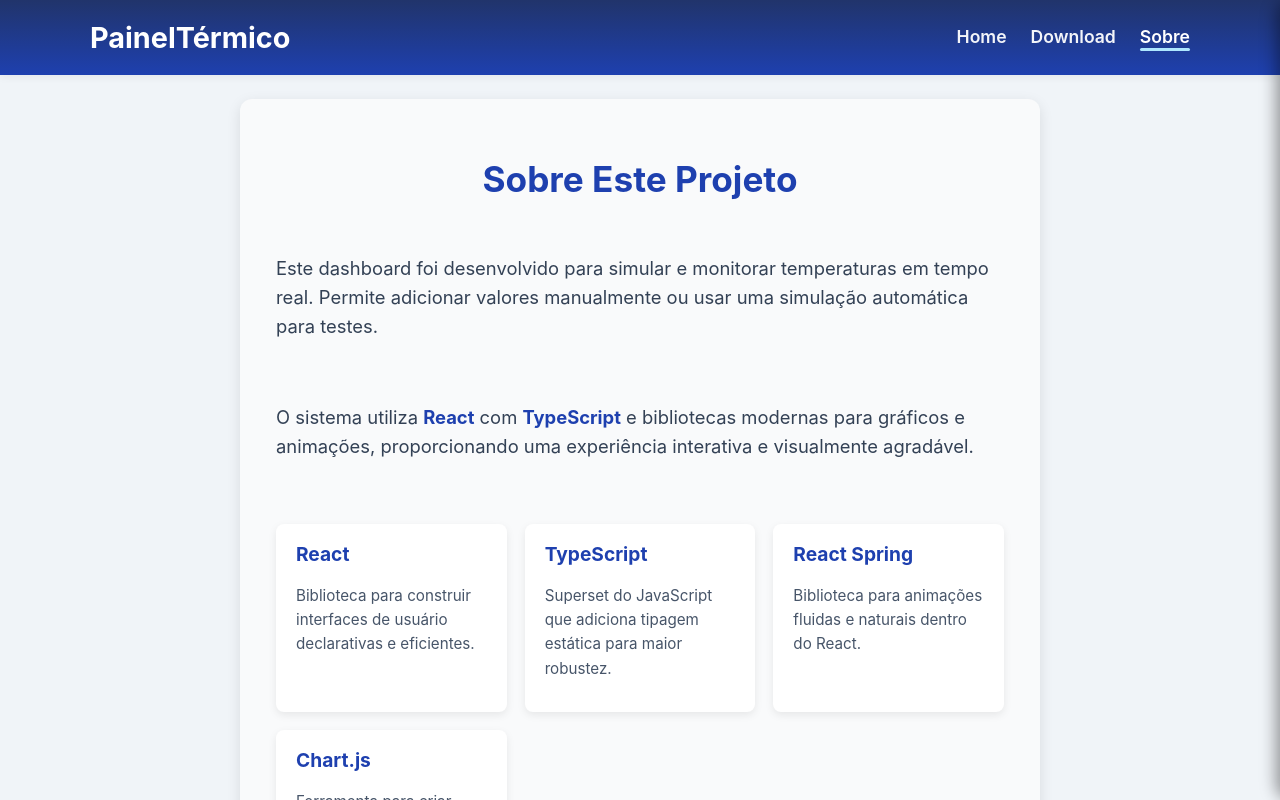
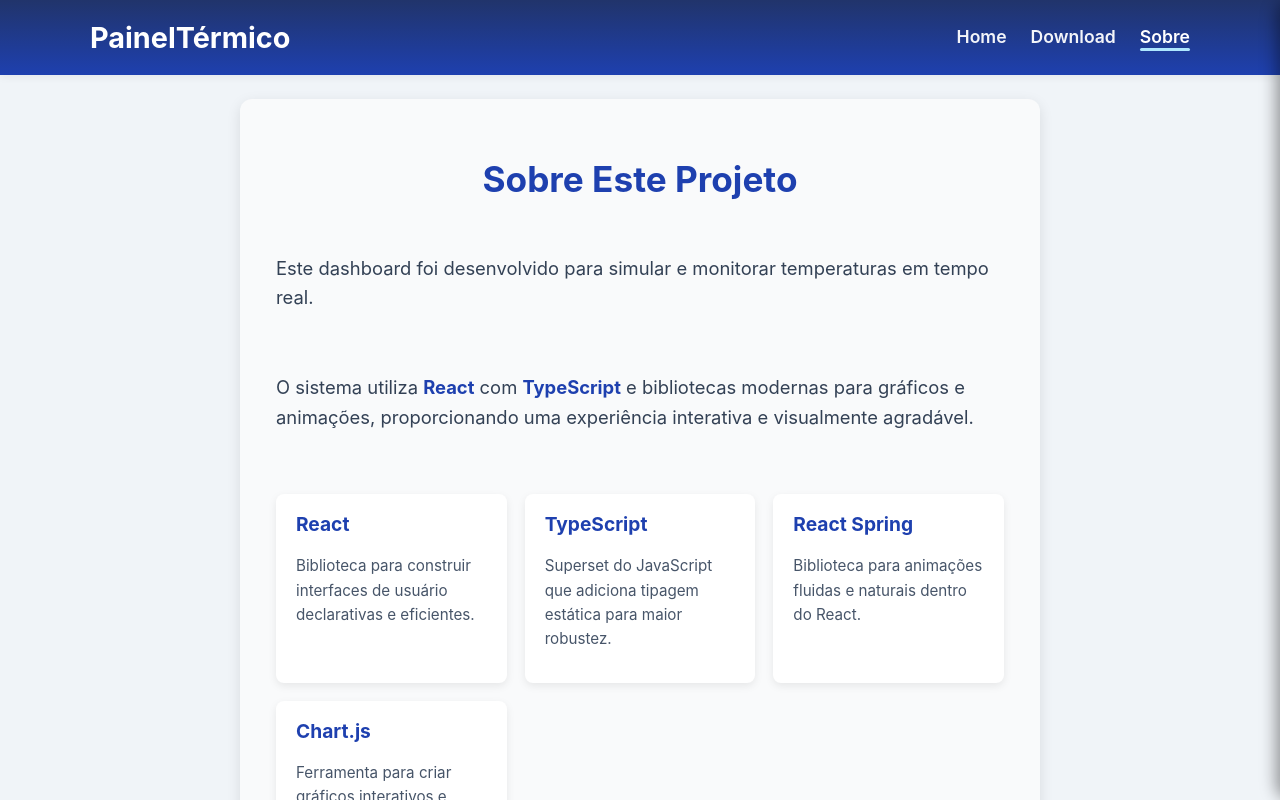
Before and after one commit to EricIkeda1/simulador-temperaturas, a React (Vite) app: page /sobre in a window 1280 px wide. Built offline with nearby package versions, Linux system fonts and the light colour scheme.

Commit message:
Correção do Sobre

```diff
--- a/src/pages/Sobre.tsx
+++ b/src/pages/Sobre.tsx
@@ -11,7 +11,6 @@ const Sobre: React.FC = () => {
           <h1>Sobre Este Projeto</h1>
           <p>
             Este dashboard foi desenvolvido para simular e monitorar temperaturas em tempo real.
-            Permite adicionar valores manualmente ou usar uma simulação automática para testes.
           </p>
           <p>
             O sistema utiliza <strong>React</strong> com <strong>TypeScript</strong> e bibliotecas modernas para gráficos e animações, proporcionando uma experiência interativa e visualmente agradável.
```
